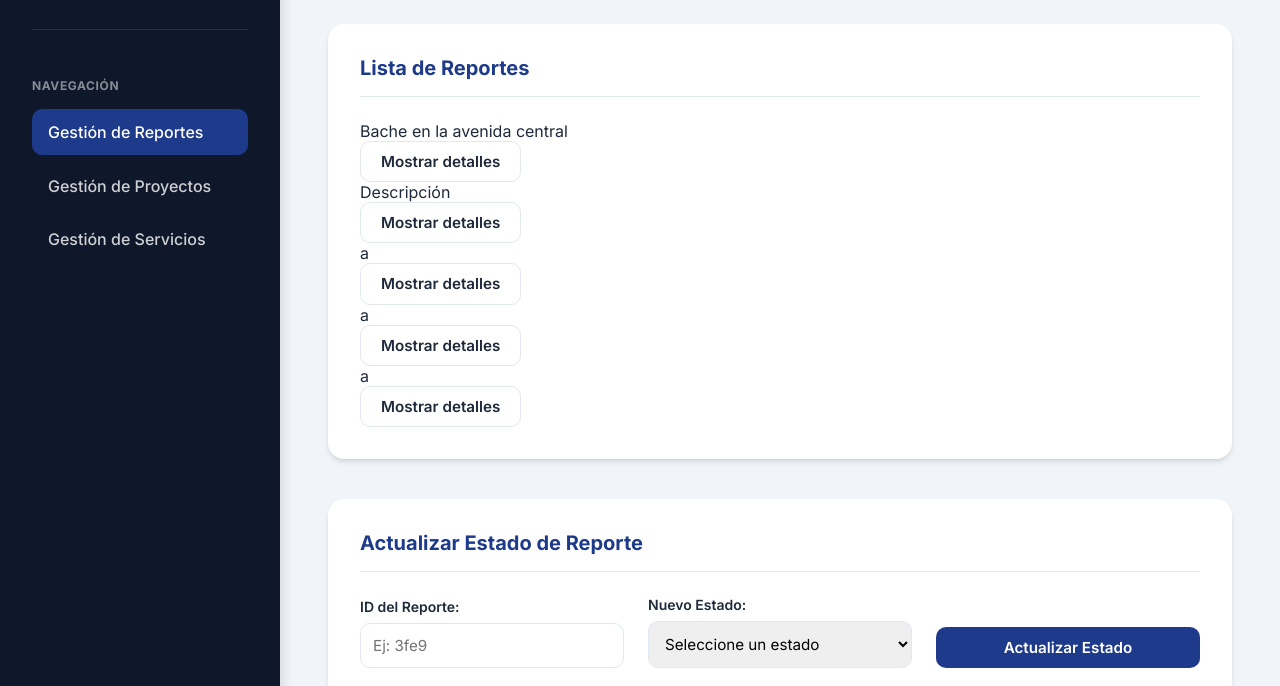
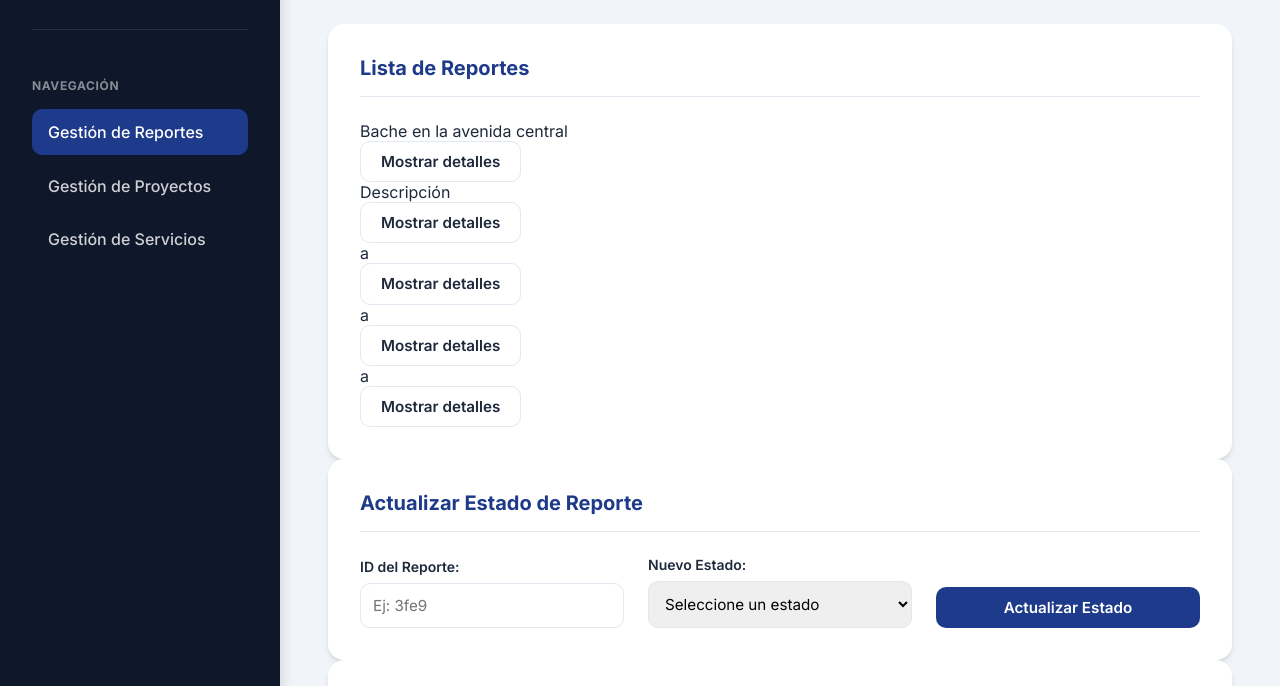
Before and after one commit to asporras7-dev/proyect, a website with bundled scripts: page public/pages/dashboard-admin.html in a window 1280 px wide. Shown: the part 101-787 px from the top of the page. Built offline with nearby package versions, Linux system fonts and the light colour scheme; data requests are answered from the project's data file; a script that the page names is missing.

Commit message:
Últimas actualizaciones

```diff
--- a/public/css/dashboard-admin.css
+++ b/public/css/dashboard-admin.css
@@ -164,12 +164,6 @@ header h2 {
 main {
     padding: 3rem;
     max-width: 1400px;
-}
-
-section {
-    display: flex;
-    flex-direction: column;
-    gap: 2.5rem;
 }
 
 section h2 {
```
